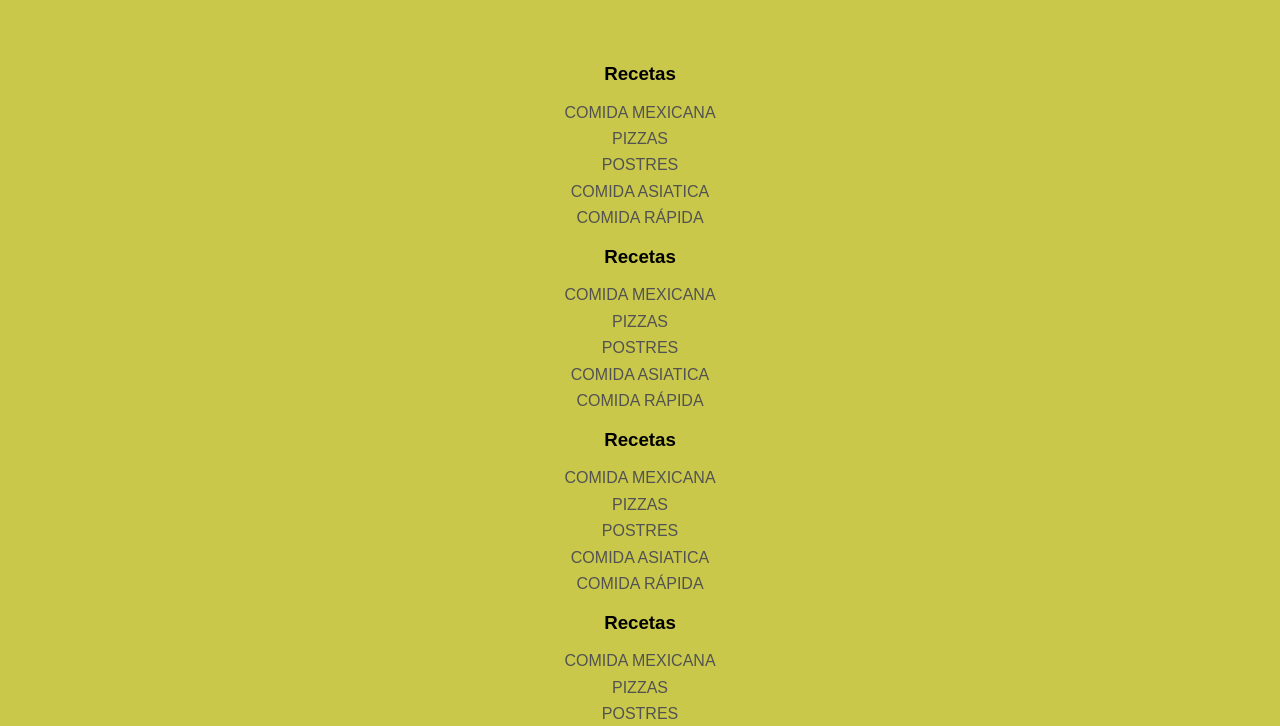
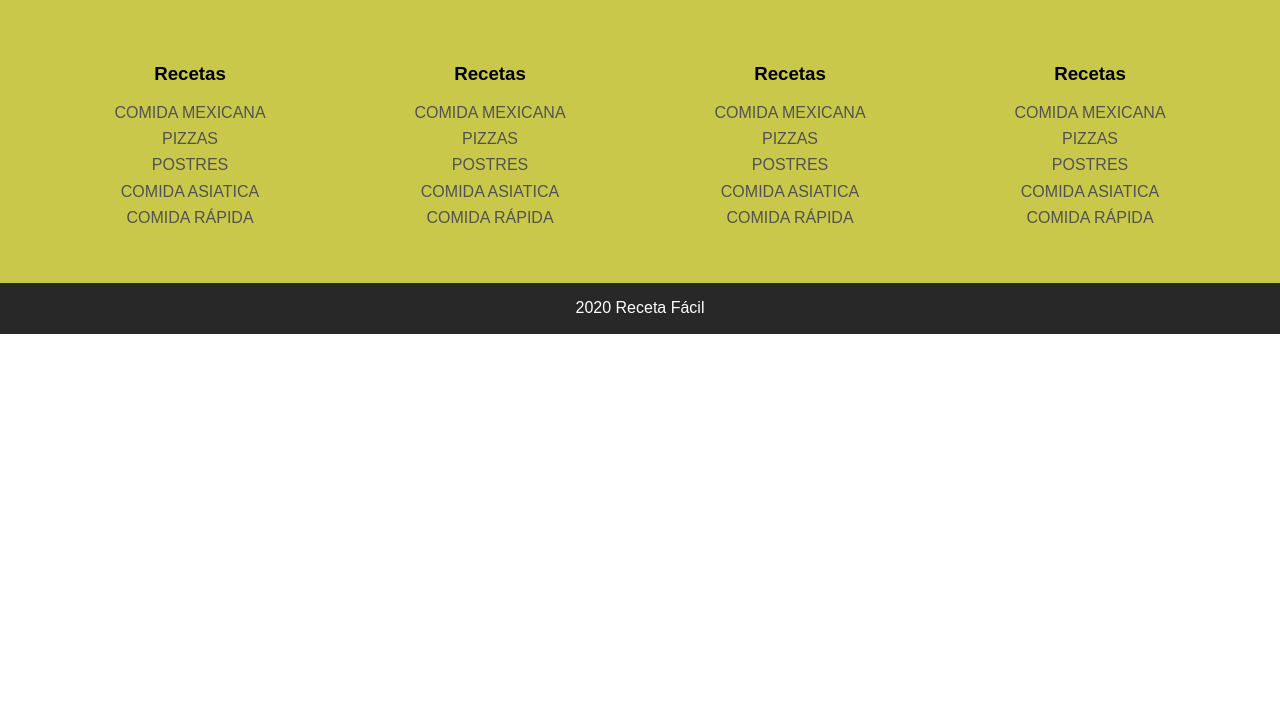
Before and after one commit to developaul/recipeblogdesign-grid, a website: page index.html in a window 1280 px wide. Shown: the part 1760-2486 px from the top of the page. After the commit the page ends 2094 px from the top, so only its background shows below. Drawn offline with nearby package versions, Linux system fonts and the light colour scheme.

Commit message:
footer finished

```diff
--- a/scss/app.scss
+++ b/scss/app.scss
@@ -151,3 +151,10 @@ blockquote {
         }
     }
 }
+
+
+// Footer
+.footer .contenedor {
+    display: grid;
+    grid-template-columns: repeat( auto-fit, minmax( 200px, 1fr ) );
+}
```
Also changed, not shown: css/app.css.
